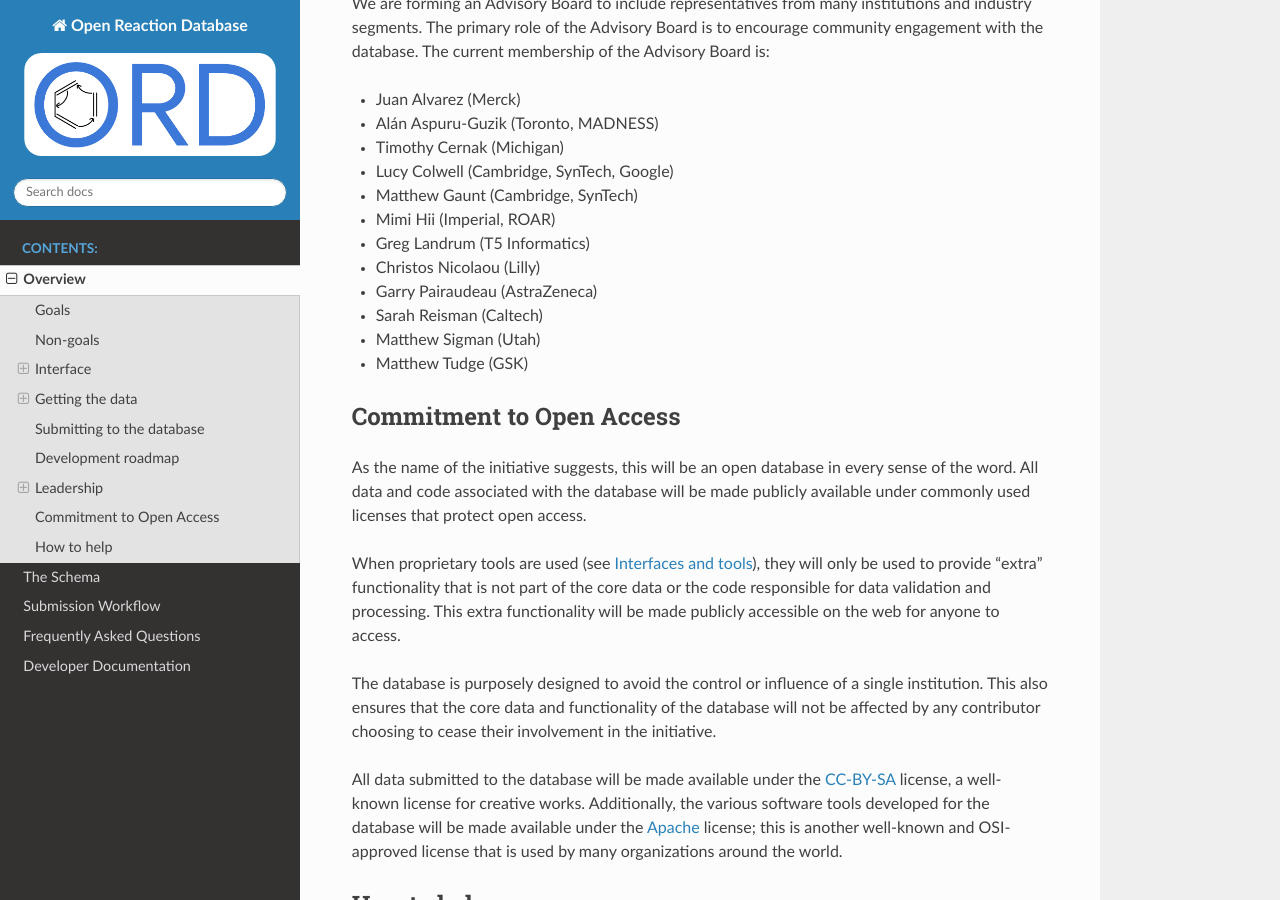
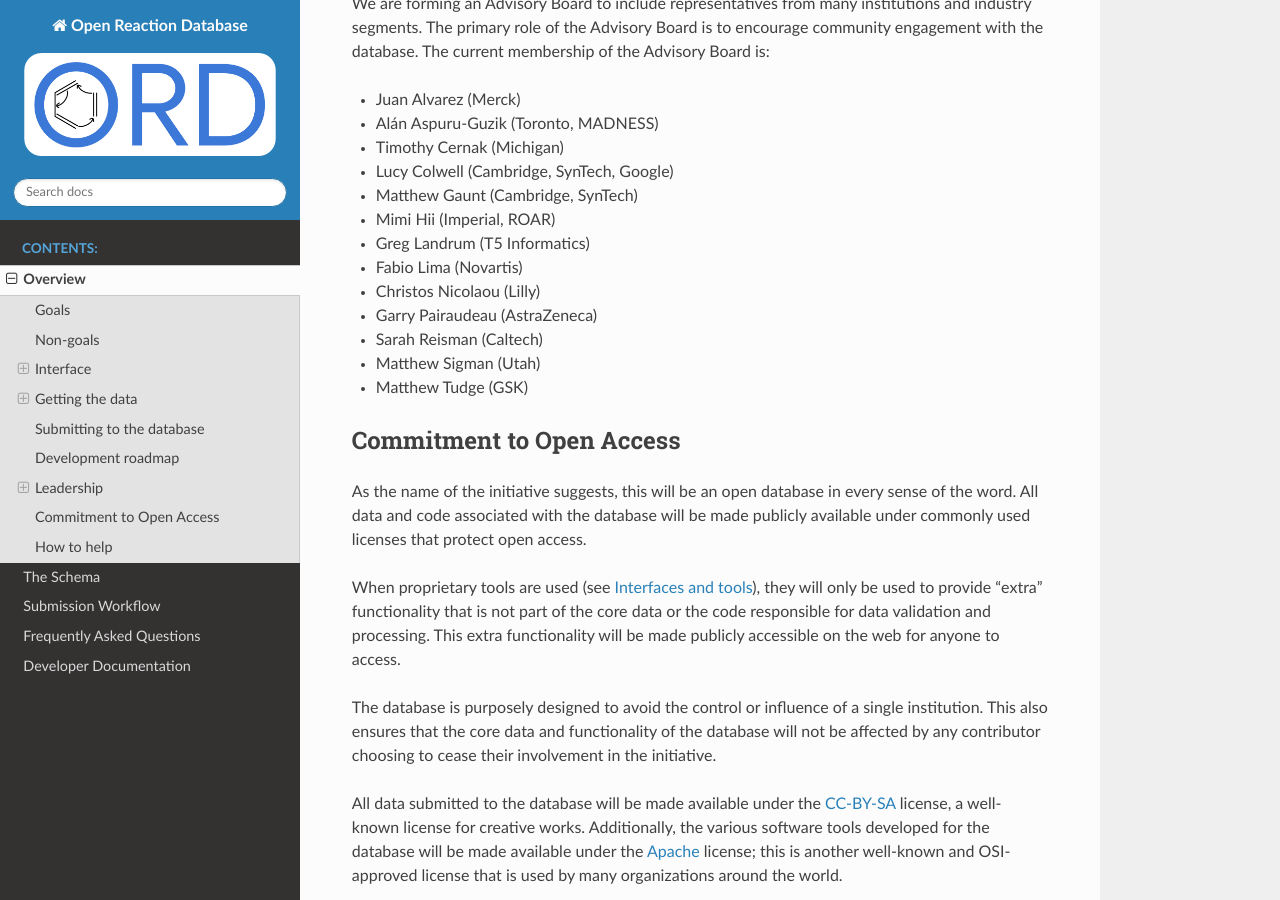
Before and after one commit to open-reaction-database/ord-schema, a Sphinx documentation site: the page built from docs/overview.md, in a window 1280 px wide and 900 px high, scrolled down 4121 px. Built offline with Sphinx 7.4.7 and the Read the Docs theme 2.0.0, drawn with Linux system fonts in a browser that asks for light colours.

Commit message:
Add Fabio Lima to advisory board

```diff
--- a/docs/overview.md
+++ b/docs/overview.md
@@ -188,6 +188,7 @@ Advisory Board is:
 * Matthew Gaunt (Cambridge, SynTech)
 * Mimi Hii (Imperial, ROAR)
 * Greg Landrum (T5 Informatics)
+* Fabio Lima (Novartis)
 * Christos Nicolaou (Lilly)
 * Garry Pairaudeau (AstraZeneca)
 * Sarah Reisman (Caltech)
```
